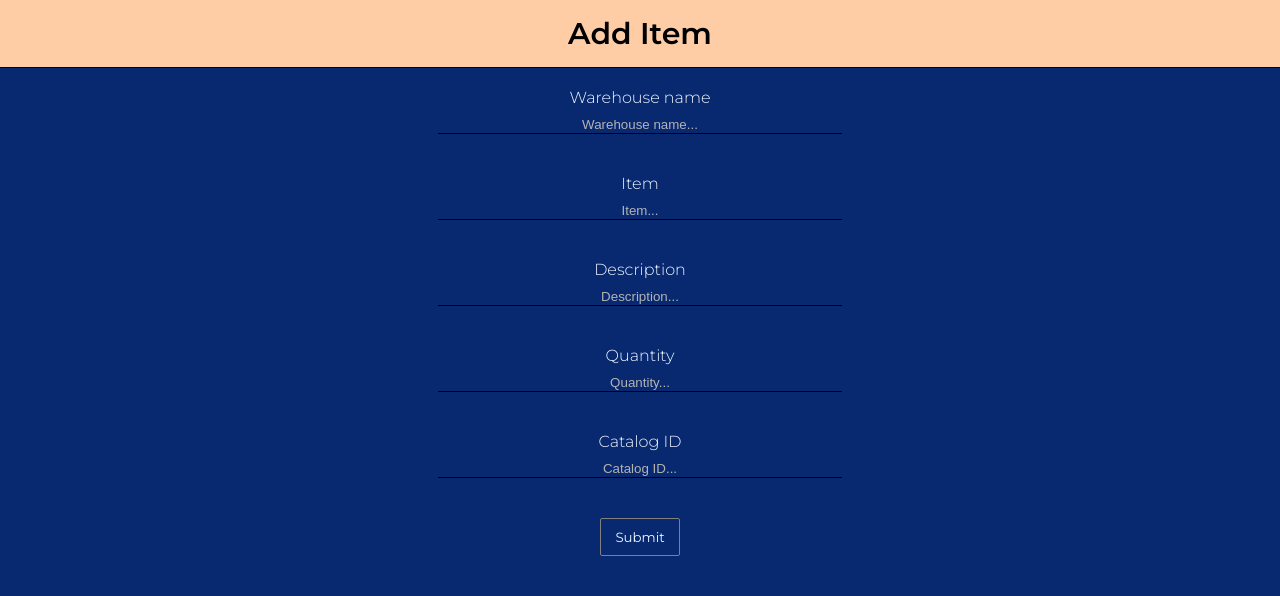
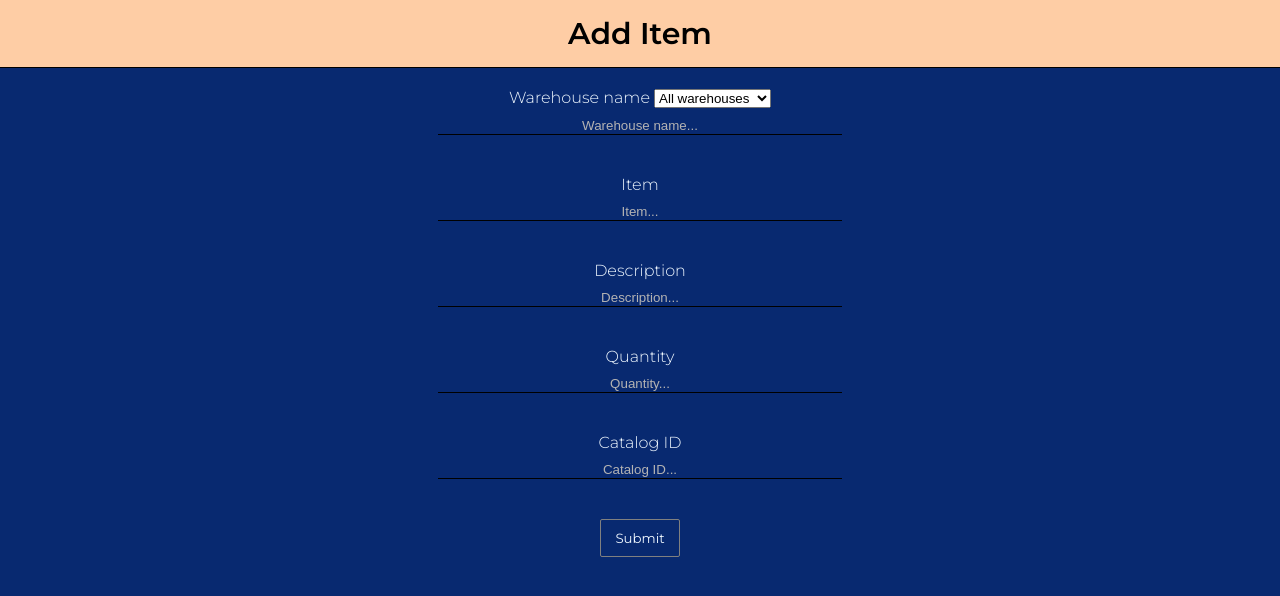
Before and after one commit to jayber-dev/warehouse-managment, a Flask app: page /addItem in a window 1280 px wide. Shown: the top 596 px of the page. Run offline with Flask 2, Linux system fonts and the light colour scheme; data comes from the database, SQL or seed files in the repository; both versions use the stored data as it was after the commit.

Commit message:
fix issue with warehouse searches and set

```diff
--- a/main.py
+++ b/main.py
@@ -49,13 +49,19 @@ def add_item():
         cur.close()
         print(request.form.to_dict())
         return redirect(url_for('index'))
+
     conn = sq.connect('data.db')
     cur = sq.Cursor(conn)
-    res = cur.execute('SELECT warehouse_name FROM warehouse')
+    # res = cur.execute('SELECT warehouse_name FROM warehouse')
+    res = cur.execute('SELECT * FROM warehouse')
     all_warehouses = res.fetchall()
-    warehouse_set = set(all_warehouses)
-    print(warehouse_set)
-    return render_template('addItem.html', data=warehouse_set)
+    print(all_warehouses)
+    warehouse_names = set()
+    for i in range(len(all_warehouses)):
+        warehouse_names.add(all_warehouses[i][1])
+
+    print(warehouse_names)
+    return render_template('addItem.html', data=warehouse_names)
 
 @app.route('/item_delete/<string:row_delete>',methods=['GET'])
 def item_delete(row_delete):
--- /dev/null
+++ b/static/js/additem.js
@@ -0,0 +1 @@
+console.log('wow');
--- a/templates/addItem.html
+++ b/templates/addItem.html
@@ -5,6 +5,7 @@
     <meta http-equiv="X-UA-Compatible" content="IE=edge" />
     <meta name="viewport" content="width=device-width, initial-scale=1.0" />
     <link rel="stylesheet" href="/static/css/.index.css" />
+    <script src="../static/js/additem.js"></script>
     <title>Document</title>
   </head>
   <body>
@@ -15,7 +16,12 @@
     </header>
     <div class="form-container">
       <form action="/addItem" method="post">
-        <label for="">Warehouse name</label>
+        <label for="">Warehouse name <select  name="q" id="" class="warehouse-select">
+          <option value="All warehouses">All warehouses</option>
+          {% for item in data %}
+            <option value="{{item[0]}}">{{item}}</option>
+          {% endfor %}
+        </select></label>
         <input type="text" placeholder="Warehouse name..." name="warehouse"/>
         <label for="">Item</label>
         <input type="text" placeholder="Item..." name="item" />
```
Also changed, not shown: data.db.
